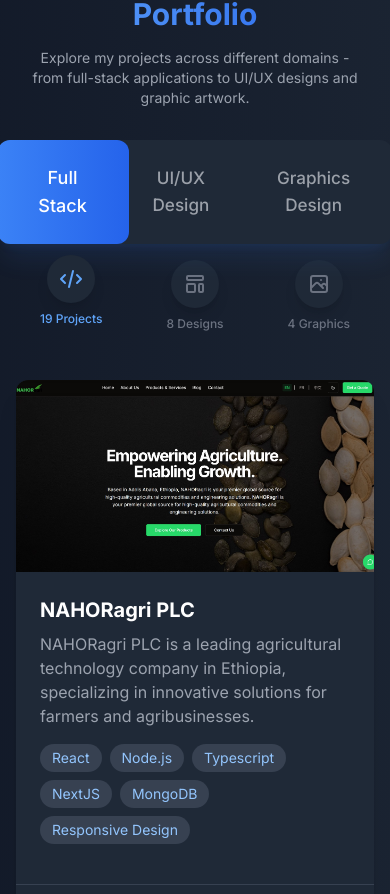
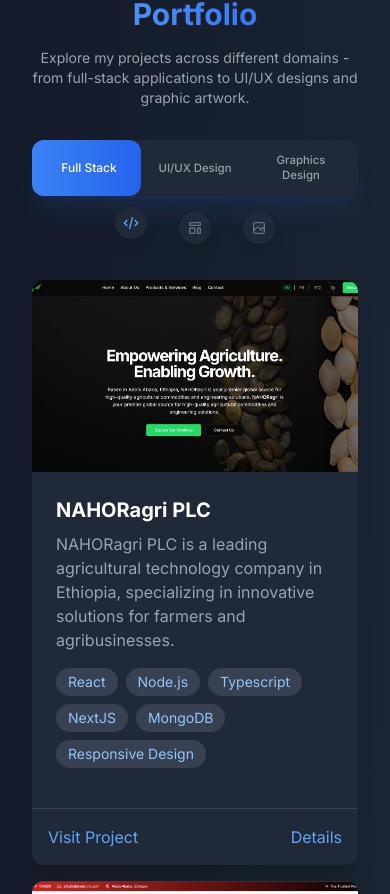
Before and after one commit to zeruhabesha/zerihunkibret, a Next.js app: page / in a window 390 px wide. Shown: the part 5577-6471 px from the top of the page. Built offline with nearby package versions, Linux system fonts and the light colour scheme.

Commit message:
Update tabs.tsx

```diff
--- a/app/tabs.tsx
+++ b/app/tabs.tsx
@@ -49,9 +49,9 @@
   return (
     <div className="w-full">
       {/* Tab Navigation */}
-      <div className="mb-12 relative">
+      <div className="mb-8 md:mb-12 relative px-4 md:px-0">
         <div className="flex justify-center mb-2">
-          <div className="bg-gray-800 p-2 rounded-xl flex relative shadow-xl shadow-blue-500/10">
+          <div className="bg-gray-800 p-1 md:p-2 rounded-xl flex relative shadow-xl shadow-blue-500/10 w-full max-w-md md:max-w-none">
             {/* Active Tab Indicator */}
             <motion.div
               className="absolute top-0 left-0 w-1/3 h-full bg-gradient-to-r from-blue-500 to-blue-600 rounded-xl z-0"
@@ -64,7 +64,7 @@
             {/* Tab Buttons */}
             <motion.button
               onClick={() => setActiveTab("fullstack")}
-              className={`relative z-10 px-8 py-4 text-lg font-medium rounded-lg transition-all duration-300 flex-1 text-center`}
+              className={`relative z-10 px-2 sm:px-4 md:px-8 py-2 md:py-4 text-xs sm:text-sm md:text-lg font-medium rounded-lg transition-all duration-300 flex-1 text-center`}
               variants={tabVariants}
               animate={activeTab === "fullstack" ? "active" : "inactive"}
               whileHover={{ scale: activeTab === "fullstack" ? 1 : 0.98 }}
@@ -78,7 +78,7 @@
 
             <motion.button
               onClick={() => setActiveTab("uiux")}
-              className={`relative z-10 px-8 py-4 text-lg font-medium rounded-lg transition-all duration-300 flex-1 text-center`}
+              className={`relative z-10 px-2 sm:px-4 md:px-8 py-2 md:py-4 text-xs sm:text-sm md:text-lg font-medium rounded-lg transition-all duration-300 flex-1 text-center`}
               variants={tabVariants}
               animate={activeTab === "uiux" ? "active" : "inactive"}
               whileHover={{ scale: activeTab === "uiux" ? 1 : 0.98 }}
@@ -92,7 +92,7 @@
 
             <motion.button
               onClick={() => setActiveTab("graphics")}
-              className={`relative z-10 px-8 py-4 text-lg font-medium rounded-lg transition-all duration-300 flex-1 text-center`}
+              className={`relative z-10 px-2 sm:px-4 md:px-8 py-2 md:py-4 text-xs sm:text-sm md:text-lg font-medium rounded-lg transition-all duration-300 flex-1 text-center`}
               variants={tabVariants}
               animate={activeTab === "graphics" ? "active" : "inactive"}
               whileHover={{ scale: activeTab === "graphics" ? 1 : 0.98 }}
@@ -107,41 +107,41 @@
         </div>
 
         {/* Tab Icons */}
-        <div className="flex justify-center space-x-16 mt-4">
+        <div className="flex justify-center space-x-8 md:space-x-16 mt-4">
           <motion.div
             className={`flex flex-col items-center ${activeTab === "fullstack" ? "text-blue-400" : "text-gray-500"}`}
             animate={{ y: activeTab === "fullstack" ? -5 : 0 }}
           >
-            <div className="w-12 h-12 flex items-center justify-center bg-gray-800 rounded-full shadow-lg mb-2">
-              <svg xmlns="http://www.w3.org/2000/svg" className="h-6 w-6" fill="none" viewBox="0 0 24 24" stroke="currentColor">
+            <div className="w-8 h-8 md:w-12 md:h-12 flex items-center justify-center bg-gray-800 rounded-full shadow-lg mb-1 md:mb-2">
+              <svg xmlns="http://www.w3.org/2000/svg" className="h-4 w-4 md:h-6 md:w-6" fill="none" viewBox="0 0 24 24" stroke="currentColor">
                 <path strokeLinecap="round" strokeLinejoin="round" strokeWidth={2} d="M10 20l4-16m4 4l4 4-4 4M6 16l-4-4 4-4" />
               </svg>
             </div>
-            <span className="text-xs font-medium">{fullStackProjects.length} Projects</span>
+            <span className="text-xs font-medium hidden sm:block">{fullStackProjects.length} Projects</span>
           </motion.div>
 
           <motion.div
             className={`flex flex-col items-center ${activeTab === "uiux" ? "text-blue-400" : "text-gray-500"}`}
             animate={{ y: activeTab === "uiux" ? -5 : 0 }}
           >
-            <div className="w-12 h-12 flex items-center justify-center bg-gray-800 rounded-full shadow-lg mb-2">
-              <svg xmlns="http://www.w3.org/2000/svg" className="h-6 w-6" fill="none" viewBox="0 0 24 24" stroke="currentColor">
+            <div className="w-8 h-8 md:w-12 md:h-12 flex items-center justify-center bg-gray-800 rounded-full shadow-lg mb-1 md:mb-2">
+              <svg xmlns="http://www.w3.org/2000/svg" className="h-4 w-4 md:h-6 md:w-6" fill="none" viewBox="0 0 24 24" stroke="currentColor">
                 <path strokeLinecap="round" strokeLinejoin="round" strokeWidth={2} d="M4 5a1 1 0 011-1h14a1 1 0 011 1v2a1 1 0 01-1 1H5a1 1 0 01-1-1V5zM4 13a1 1 0 011-1h6a1 1 0 011 1v6a1 1 0 01-1 1H5a1 1 0 01-1-1v-6zM16 13a1 1 0 011-1h2a1 1 0 011 1v6a1 1 0 01-1 1h-2a1 1 0 01-1-1v-6z" />
               </svg>
             </div>
-            <span className="text-xs font-medium">{uiuxProjects.length} Designs</span>
+            <span className="text-xs font-medium hidden sm:block">{uiuxProjects.length} Designs</span>
           </motion.div>
 
           <motion.div
             className={`flex flex-col items-center ${activeTab === "graphics" ? "text-red-400" : "text-gray-500"}`}
             animate={{ y: activeTab === "graphics" ? -5 : 0 }}
           >
-            <div className="w-12 h-12 flex items-center justify-center bg-gray-800 rounded-full shadow-lg mb-2">
-              <svg xmlns="http://www.w3.org/2000/svg" className="h-6 w-6" fill="none" viewBox="0 0 24 24" stroke="currentColor">
+            <div className="w-8 h-8 md:w-12 md:h-12 flex items-center justify-center bg-gray-800 rounded-full shadow-lg mb-1 md:mb-2">
+              <svg xmlns="http://www.w3.org/2000/svg" className="h-4 w-4 md:h-6 md:w-6" fill="none" viewBox="0 0 24 24" stroke="currentColor">
                 <path strokeLinecap="round" strokeLinejoin="round" strokeWidth={2} d="M4 16l4.586-4.586a2 2 0 012.828 0L16 16m-2-2l1.586-1.586a2 2 0 012.828 0L20 14m-6-6h.01M6 20h12a2 2 0 002-2V6a2 2 0 00-2-2H6a2 2 0 00-2 2v12a2 2 0 002 2z" />
               </svg>
             </div>
-            <span className="text-xs font-medium">{graphicsProjects.length} Graphics</span>
+            <span className="text-xs font-medium hidden sm:block">{graphicsProjects.length} Graphics</span>
           </motion.div>
         </div>
       </div>
@@ -154,7 +154,7 @@
             initial="hidden"
             animate="visible"
             variants={fadeIn}
-            className="grid md:grid-cols-2 lg:grid-cols-3 gap-8"
+            className="grid grid-cols-1 md:grid-cols-2 lg:grid-cols-3 gap-4 md:gap-6 lg:gap-8 px-4 md:px-0"
           >
             {fullStackProjects.map((project) => (
               <ProjectCard key={project.id} project={project} />
@@ -168,7 +168,7 @@
             initial="hidden"
             animate="visible"
             variants={fadeIn}
-            className="grid md:grid-cols-2 lg:grid-cols-3 gap-8"
+            className="grid grid-cols-1 md:grid-cols-2 lg:grid-cols-3 gap-4 md:gap-6 lg:gap-8 px-4 md:px-0"
           >
             {uiuxProjects.map((project) => (
               <ProjectCard key={project.id} project={project} />
@@ -182,7 +182,7 @@
             initial="hidden"
             animate="visible"
             variants={fadeIn}
-            className="grid md:grid-cols-2 lg:grid-cols-3 gap-8"
+            className="grid grid-cols-1 md:grid-cols-2 lg:grid-cols-3 gap-4 md:gap-6 lg:gap-8 px-4 md:px-0"
           >
             {graphicsProjects.map((project) => (
               <ProjectCard key={project.id} project={project} />
```
